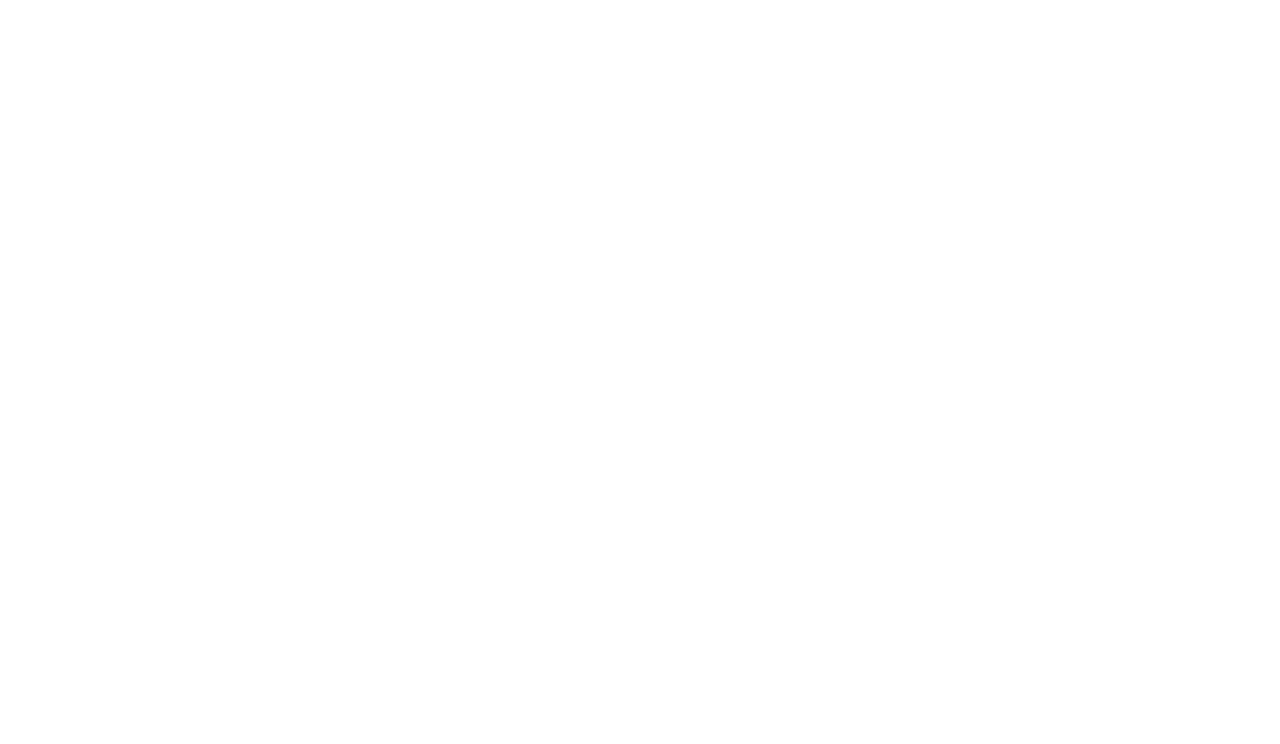
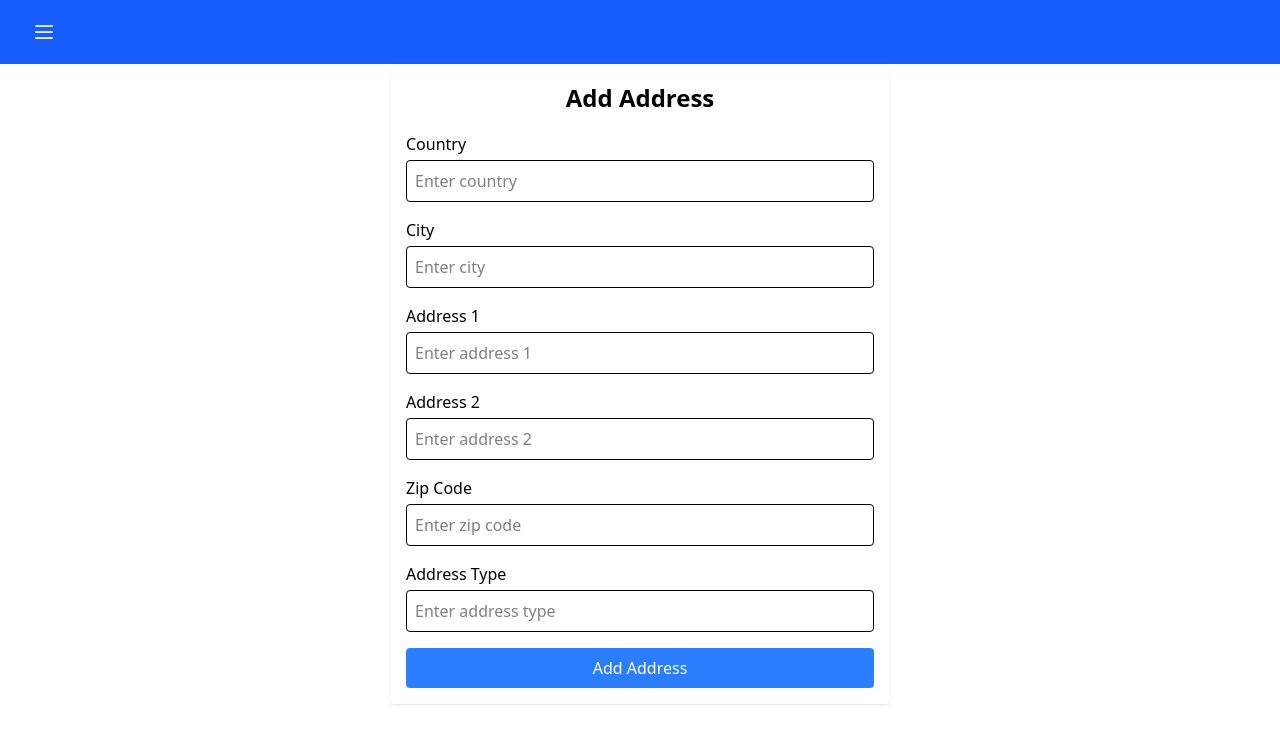
Before and after one commit to Shashank-Venkatesh/Ecommerce-Follow-Along, a React (Vite) app in the folder Frontend/: page /create-address in a window 1280 px wide. Before the commit this address had no page. Shown: the top 744 px of the page. Built offline with nearby package versions, Linux system fonts and the light colour scheme.

Commit message:
Milestone-21

```diff
--- a/Frontend/src/App.jsx
+++ b/Frontend/src/App.jsx
@@ -1,24 +1,15 @@
-/* eslint-disable no-unused-vars */
-
-// import './App.css';
+import './App.css';
  import React from 'react';
-import {Login,Signup,Home, CreateProduct, MyProducts, Cart, ProductDetails, Profile} from "./Routes/Routes"
+ import {Login,Signup,Home, CreateProduct, MyProducts, Cart, ProductDetails, Profile, CreateAddress} from "./Routes/Routes"
  import { BrowserRouter, Routes, Route } from "react-router-dom";
-
  function App() {
    return (
     <BrowserRouter>
      <Routes>
-      <Route path='/' element={<Home/>}/>
-    <Route path='/login' element={<Login/>}/>
-    <Route path='/create-user' element={<Signup/>}/>
-    <Route path='/create-product' element={<CreateProduct/>}/>
-    {/* For edit product by id */}
-    <Route path="/create-product/:id" element={<CreateProduct />} />
-    <Route path="/my-products" element={<MyProducts/>} />
      <Route path="/cart" element={<Cart/>} />
      <Route path="/product/:id" element={<ProductDetails />} />
      <Route path="/profile" element={<Profile />} />
+     <Route path='/create-address' element={<CreateAddress />} />
     </Routes>
      </BrowserRouter>
    );
--- /dev/null
+++ b/Frontend/src/Pages/createAddress.jsx
@@ -0,0 +1,130 @@
+/* eslint-disable no-unused-vars */
+import React, { useState } from "react";
+import axios from "axios";
+import { useNavigate } from "react-router-dom";
+import Nav from "../components/nav";
+
+const CreateAddress = () => {
+    const navigate = useNavigate();
+
+    const [country, setCountry] = useState("");
+    const [city, setCity] = useState("");
+    const [address1, setAddress1] = useState("");
+    const [address2, setAddress2] = useState("");
+    const [zipCode, setZipCode] = useState("");
+    const [addressType, setAddressType] = useState("");
+
+    const handleSubmit = async (e) => {
+        e.preventDefault();
+        const addressData = {
+            country,
+            city,
+            address1,
+            address2,
+            zipCode,
+            addressType,
+            email: "gowrishvarma@gmail.com"
+        };
+
+        try {
+            const response = await axios.post(
+                "http://localhost:8000/api/v2/user/add-address",
+                addressData,
+                {
+                    headers: { "Content-Type": "application/json" },
+                }
+            );
+            if (response.status === 201) {
+                alert("Address added successfully!");
+                navigate("/profile");
+            }
+        } catch (err) {
+            console.error("Error adding address:", err);
+            alert("Failed to add address. Please check the data and try again.");
+        }
+    };
+
+    return (
+        <>
+            <Nav />
+            <div className="w-[90%] max-w-[500px] bg-white shadow h-auto rounded-[4px] p-4 mx-auto">
+                <h5 className="text-[24px] font-semibold text-center">Add Address</h5>
+                <form onSubmit={handleSubmit}>
+                    <div className="mt-4">
+                        <label className="pb-1 block">Country</label>
+                        <input
+                            type="text"
+                            value={country}
+                            className="w-full p-2 border rounded"
+                            onChange={(e) => setCountry(e.target.value)}
+                            placeholder="Enter country"
+                            required
+                        />
+                    </div>
+                    <div className="mt-4">
+                        <label className="pb-1 block">City</label>
+                        <input
+                            type="text"
+                            value={city}
+                            className="w-full p-2 border rounded"
+                            onChange={(e) => setCity(e.target.value)}
+                            placeholder="Enter city"
+                            required
+                        />
+                    </div>
+                    <div className="mt-4">
+                        <label className="pb-1 block">Address 1</label>
+                        <input
+                            type="text"
+                            value={address1}
+                            className="w-full p-2 border rounded"
+                            onChange={(e) => setAddress1(e.target.value)}
+                            placeholder="Enter address 1"
+                            required
+                        />
+                    </div>
+                    <div className="mt-4">
+                        <label className="pb-1 block">Address 2</label>
+                        <input
+                            type="text"
+                            value={address2}
+                            className="w-full p-2 border rounded"
+                            onChange={(e) => setAddress2(e.target.value)}
+                            placeholder="Enter address 2"
+                        />
+                    </div>
+                    <div className="mt-4">
+                        <label className="pb-1 block">Zip Code</label>
+                        <input
+                            type="number"
+                            value={zipCode}
+                            className="w-full p-2 border rounded"
+                            onChange={(e) => setZipCode(e.target.value)}
+                            placeholder="Enter zip code"
+                            required
+                        />
+                    </div>
+                    <div className="mt-4">
+                        <label className="pb-1 block">Address Type</label>
+                        <input
+                            type="text"
+                            value={addressType}
+                            className="w-full p-2 border rounded"
+                            onChange={(e) => setAddressType(e.target.value)}
+                            placeholder="Enter address type"
+                            required
+                        />
+                    </div>
+                    <button
+                        type="submit"
+                        className="w-full mt-4 bg-blue-500 text-white p-2 rounded"
+                    >
+                        Add Address
+                    </button>
+                </form>
+            </div>
+        </>
+    );
+};
+
+export default CreateAddress;
--- a/Frontend/src/Pages/profile.jsx
+++ b/Frontend/src/Pages/profile.jsx
@@ -1,19 +1,18 @@
 /* eslint-disable no-constant-binary-expression */
  /* eslint-disable no-unused-vars */
  import React, { useEffect, useState } from "react";
-import AddressCard from "../Components/AddressCard";
-import Nav from "../Components/nav";
+ import AddressCard from "../components/AddressCard";
+ import Nav from "../components/nav";
 
+ import { useNavigate } from "react-router-dom";
  export default function Profile() {
  	const [personalDetails, setPersonalDetails] = useState({
  		name: "",
-		email: "",
-		phoneNumber: "",
-		avatarUrl: "",
  	});
 
  	const [addresses, setAddresses] = useState([]);
 
+ 	const navigate = useNavigate();
  	useEffect(() => {
      	fetch(
  			`http://localhost:8000/api/v2/user/profile?email=${"akshara@gmail.com"}`,
@@ -38,6 +37,11 @@
  			})
              .catch((err) => console.log("Fetch error:", err));;
  	}, []);
+
+ 	const handleAddAddress = () => {
+ 		navigate("/create-address");
+ 	};
+
  	return (
  		<>
  			<Nav />
@@ -101,7 +105,9 @@
  							</h1>
  						</div>
  						<div className="w-full h-max p-5">
-							<button className="w-max px-3 py-2 bg-neutral-600 text-neutral-100 rounded-md text-center hover:bg-neutral-100 hover:text-black transition-all duration-100">
+ 							<button className="w-max px-3 py-2 bg-neutral-600 text-neutral-100 rounded-md text-center hover:bg-neutral-100 hover:text-black transition-all duration-100"
+ 							onClick={handleAddAddress}
+ 							>
  								Add Address
  							</button>
  						</div>
@@ -119,5 +125,4 @@
  				</div>
  			</div>
  		</>
-	);
-}
+ 	)};
--- a/Frontend/src/Routes/Routes.jsx
+++ b/Frontend/src/Routes/Routes.jsx
@@ -1,10 +1,10 @@
-import Login from "../Pages/Login.jsx";
-import Signup from "../Pages/signup.jsx";
-import Home from "../Pages/Home.jsx";
-import MyProducts from "../Pages/myproduct.jsx"
-import CreateProduct from "../Pages/CreateProduct.jsx"; // Check the correct path
-import Cart from "../Pages/cart.jsx"
-import ProductDetails from "../Pages/productDetails.jsx";
-
-import Profile from "../pages/profile.jsx"
-export { Login,Signup,Home, CreateProduct, MyProducts, Cart, ProductDetails, Profile}
+import Login from "../pages/Login.jsx";
+ import Signup from "../pages/Signup.jsx";
+ import Home from "../pages/Home.jsx"
+ import CreateProduct from "../pages/createProduct.jsx";
+ import MyProducts from "../pages/myProducts.jsx";
+ import Cart from "../pages/cart.jsx";
+ import ProductDetails from "../pages/productDetails.jsx";
+ import Profile from "../pages/profile.jsx"
+ import CreateAddress from "../pages/createAddress.jsx";
+ export { Login,Signup,Home, CreateProduct, MyProducts, Cart, ProductDetails, Profile,CreateAddress}
```
Also changed, not shown: 1 other file (tests, documents, lock files or other folders). Lines whose indentation alone changed are shown as unchanged.
